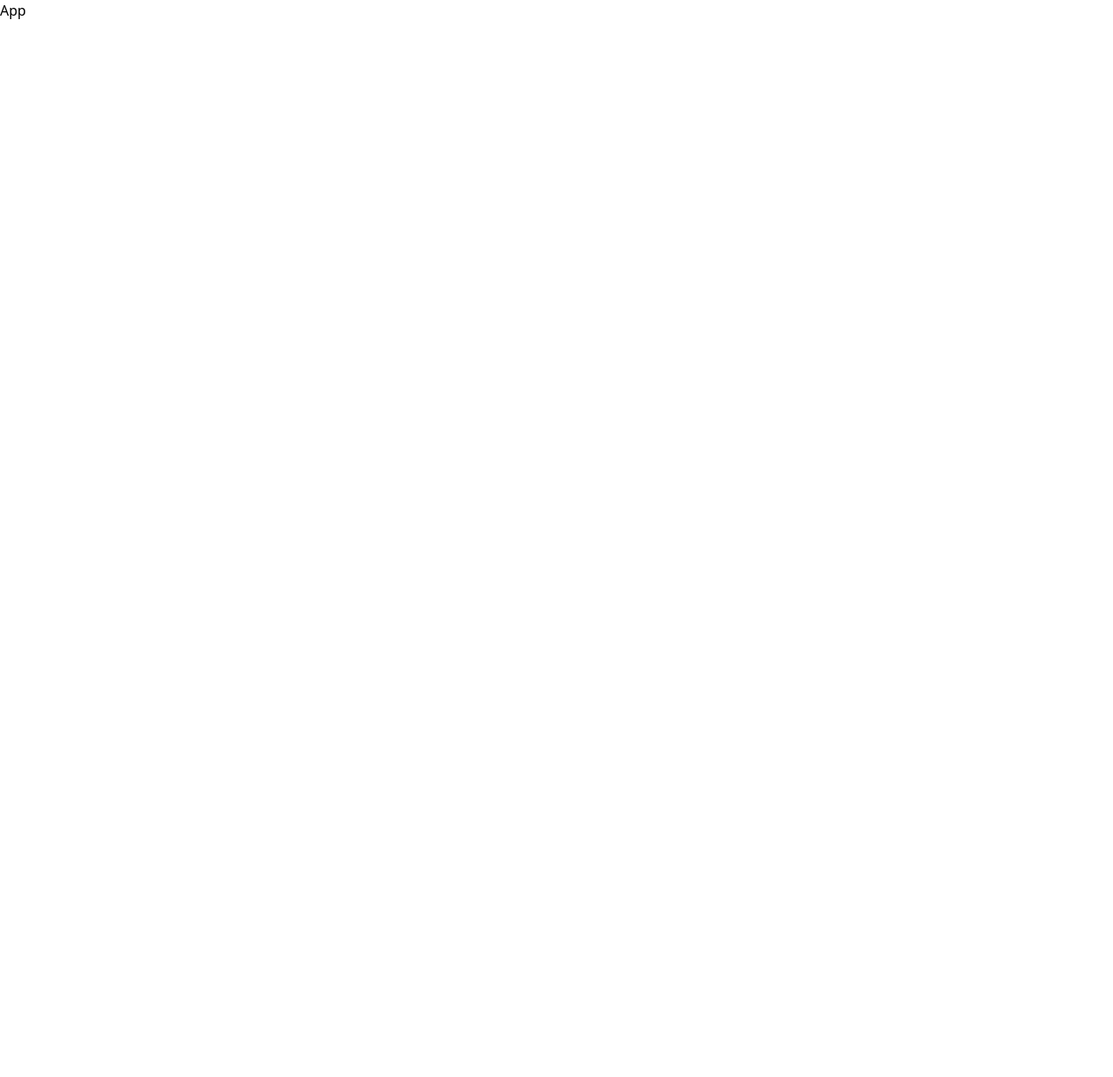
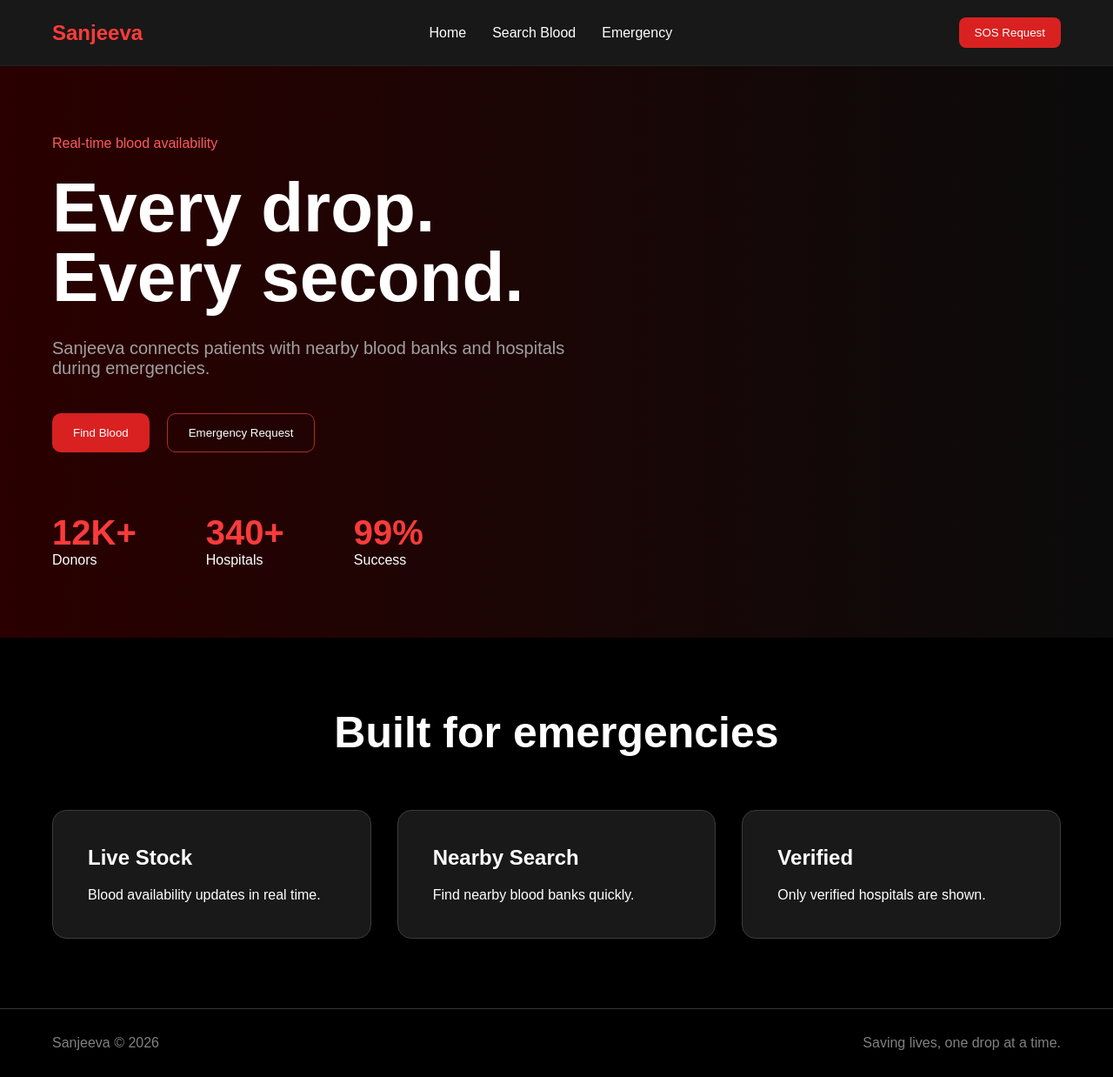
Before and after one commit to dhavalsethii/Sanjeeva, a React (Vite) app in the folder sanjeeva/: page / in a window 1280 px wide. Shown: the whole page at 87% size. Before the commit the page ends 800 px from the top, so only its background shows below. Built offline with nearby package versions, Linux system fonts and the light colour scheme.

Commit message:
Completed basic homepage layout

```diff
--- a/sanjeeva/package.json
+++ b/sanjeeva/package.json
@@ -10,18 +10,20 @@
     "preview": "vite preview"
   },
   "dependencies": {
+    "lucide-react": "^1.14.0",
     "react": "^19.2.5",
     "react-dom": "^19.2.5"
   },
   "devDependencies": {
     "@eslint/js": "^10.0.1",
     "@vitejs/plugin-react": "^6.0.1",
+    "autoprefixer": "^10.5.0",
     "eslint": "^10.2.1",
     "eslint-plugin-react-hooks": "^7.1.1",
     "eslint-plugin-react-refresh": "^0.5.2",
     "globals": "^17.5.0",
-    "postcss": "^8.4.32",
-    "tailwindcss": "^3.4.0",
+    "postcss": "^8.5.14",
+    "tailwindcss": "^3.4.19",
     "vite": "^8.0.10"
   }
 }
--- a/sanjeeva/src/App.jsx
+++ b/sanjeeva/src/App.jsx
@@ -1,9 +1,11 @@
-import './index.css'
+import Home from "./pages/Home";
 
-const App = () => {
+function App() {
   return (
-    <div className='bg-blue-500'>App</div>
-  )
+    <div>
+      <Home />
+    </div>
+  );
 }
 
-export default App
+export default App;
--- /dev/null
+++ b/sanjeeva/src/Components/FeaturesSection.jsx
@@ -0,0 +1,38 @@
+function Features() {
+  return (
+    <section className="features">
+
+      <h1 className="feature-heading">
+        Built for emergencies
+      </h1>
+
+      <div className="feature-cards">
+
+        <div className="card">
+          <h2>Live Stock</h2>
+          <p>
+            Blood availability updates in real time.
+          </p>
+        </div>
+
+        <div className="card">
+          <h2>Nearby Search</h2>
+          <p>
+            Find nearby blood banks quickly.
+          </p>
+        </div>
+
+        <div className="card">
+          <h2>Verified</h2>
+          <p>
+            Only verified hospitals are shown.
+          </p>
+        </div>
+
+      </div>
+
+    </section>
+  );
+}
+
+export default Features;
--- a/sanjeeva/src/Components/Footer.jsx
+++ b/sanjeeva/src/Components/Footer.jsx
@@ -0,0 +1,13 @@
+function Footer() {
+  return (
+    <footer className="footer">
+
+      <p>Sanjeeva © 2026</p>
+
+      <p>Saving lives, one drop at a time.</p>
+
+    </footer>
+  );
+}
+
+export default Footer;
--- /dev/null
+++ b/sanjeeva/src/Components/HeroSection.jsx
@@ -0,0 +1,54 @@
+function Hero() {
+  return (
+    <section className="hero">
+
+      <p className="hero-small">
+        Real-time blood availability
+      </p>
+
+      <h1 className="hero-title">
+        Every drop.
+        <br />
+        Every second.
+      </h1>
+
+      <p className="hero-text">
+        Sanjeeva connects patients with nearby blood banks and hospitals during emergencies.
+      </p>
+
+      <div className="hero-buttons">
+
+        <button className="red-btn">
+          Find Blood
+        </button>
+
+        <button className="dark-btn">
+          Emergency Request
+        </button>
+
+      </div>
+
+      <div className="hero-stats">
+
+        <div>
+          <h2>12K+</h2>
+          <p>Donors</p>
+        </div>
+
+        <div>
+          <h2>340+</h2>
+          <p>Hospitals</p>
+        </div>
+
+        <div>
+          <h2>99%</h2>
+          <p>Success</p>
+        </div>
+
+      </div>
+
+    </section>
+  );
+}
+
+export default Hero;
--- a/sanjeeva/src/Components/Navbar.jsx
+++ b/sanjeeva/src/Components/Navbar.jsx
@@ -0,0 +1,23 @@
+function Navbar() {
+  return (
+    <nav className="navbar">
+
+      <h2 className="logo">
+        Sanjeeva
+      </h2>
+
+      <ul className="nav-links">
+        <li>Home</li>
+        <li>Search Blood</li>
+        <li>Emergency</li>
+      </ul>
+
+      <button className="nav-btn">
+        SOS Request
+      </button>
+
+    </nav>
+  );
+}
+
+export default Navbar;
--- a/sanjeeva/src/Pages/Home.jsx
+++ b/sanjeeva/src/Pages/Home.jsx
@@ -0,0 +1,17 @@
+import Navbar from "../components/Navbar";
+import Hero from "../components/HeroSection";
+import Features from "../components/FeaturesSection";
+import Footer from "../components/Footer";
+
+function Home() {
+  return (
+    <div>
+      <Navbar />
+      <Hero />
+      <Features />
+      <Footer />
+    </div>
+  );
+}
+
+export default Home;
--- a/sanjeeva/src/index.css
+++ b/sanjeeva/src/index.css
@@ -1,3 +1,136 @@
-@tailwind base;
-@tailwind components;
-@tailwind utilities;
+*{
+  margin: 0;
+  padding: 0;
+  box-sizing: border-box;
+}
+
+body{
+  background-color: black;
+  color: white;
+  font-family: Arial, sans-serif;
+}
+
+
+.navbar{
+  display: flex;
+  justify-content: space-between;
+  align-items: center;
+  padding: 20px 60px;
+  background-color:rgb(24, 24, 24);
+  border-bottom: 1px solid #222;
+}
+
+.logo{
+  color: rgb(255, 59, 59);
+}
+
+.nav-links{
+  display: flex;
+  gap: 30px;
+  list-style: none;
+}
+
+.nav-btn{
+  background-color: rgb(217, 33, 33);
+  color: white;
+  border: none;
+  padding: 10px 18px;
+  border-radius: 8px;
+  cursor: pointer;
+}
+
+
+.hero{
+  padding: 80px 60px;
+  min-height: 80vh;
+  background: linear-gradient(to right, #2a0000, #0b0b0b);
+}
+
+.hero-small{
+  color: rgb(255, 90, 90);
+  margin-bottom: 25px;
+}
+
+.hero-title{
+  font-size: 80px;
+  line-height: 80px;
+}
+
+.hero-text{
+  margin-top: 30px;
+  color: rgb(162, 160, 160);
+  width: 600px;
+  font-size: 20px;
+}
+
+.hero-buttons{
+  margin-top: 40px;
+  display: flex;
+  gap: 20px;
+}
+
+.red-btn{
+  background-color: rgb(217, 33, 33);
+  color: white;
+  border: none;
+  padding: 14px 24px;
+  border-radius: 10px;
+  cursor: pointer;
+}
+
+.dark-btn{
+  background-color: transparent;
+  color: white;
+  border: 1px solid rgb(178, 44, 44);
+  padding: 14px 24px;
+  border-radius: 10px;
+  cursor: pointer;
+}
+
+.hero-stats{
+  display: flex;
+  gap: 80px;
+  margin-top: 70px;
+}
+
+.hero-stats h2{
+  color: rgb(251, 59, 59);
+  font-size: 40px;
+}
+
+
+.features{
+  padding: 80px 60px;
+}
+
+.feature-heading{
+  text-align: center;
+  margin-bottom: 60px;
+  font-size: 50px;
+}
+
+.feature-cards{
+  display: flex;
+  gap: 30px;
+}
+
+.card{
+  background-color: rgb(26, 25, 25);
+  padding: 40px;
+  border-radius: 16px;
+  width: 100%;
+  border: 1px solid rgb(61, 60, 60);
+}
+
+.card h2{
+  margin-bottom: 20px;
+}
+
+
+.footer{
+  padding: 30px 60px;
+  display: flex;
+  justify-content: space-between;
+  border-top: 1px solid rgb(56, 54, 54);
+  color: gray;
+}
```
Also changed, not shown: sanjeeva/src/Components/CTASection.jsx (added, +25 -0 lines), sanjeeva/src/Components/ProviderCard.jsx (deleted), sanjeeva/src/Components/StatusBadge.jsx (deleted), 1 other file (tests, documents, lock files or other folders).
